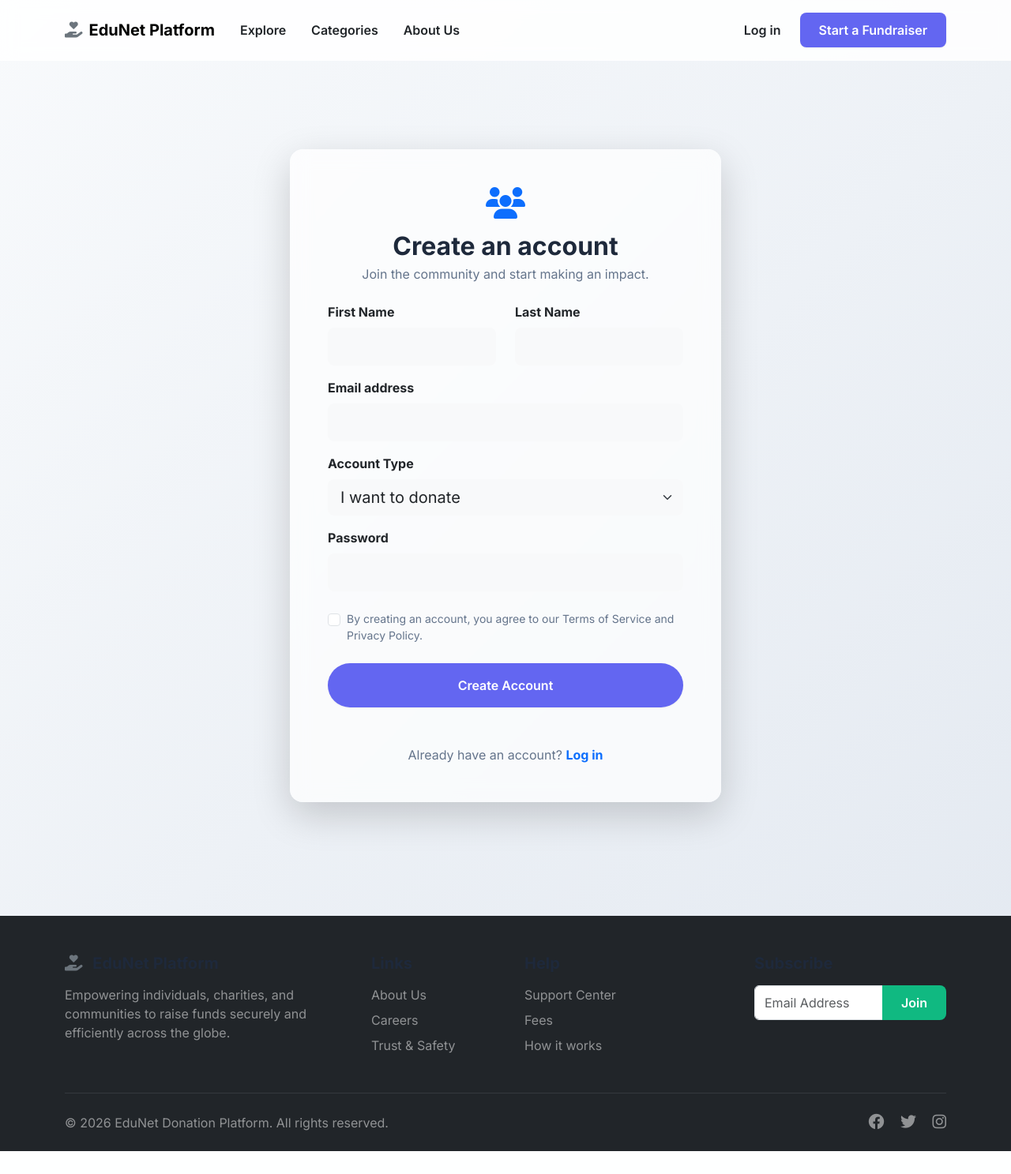
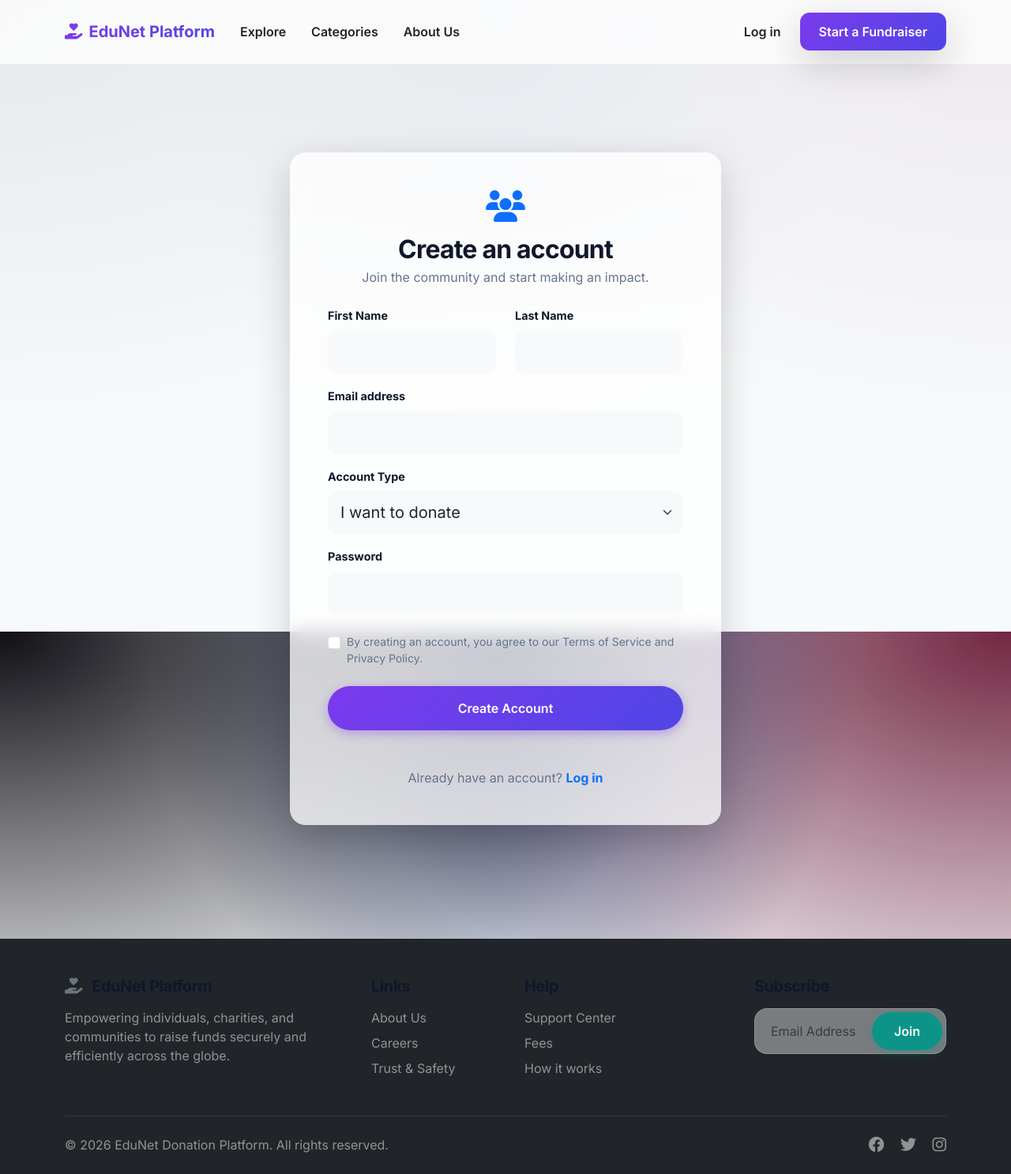
Before and after one commit to sonaji94/All-in-One-Donation-System, a Django app: page /register/ in a window 1280 px wide. Shown: the whole page at 79% size. Before the commit the page ends 1458 px from the top, so only its background shows below. Run offline with Django 5.2, Linux system fonts and the light colour scheme; parts of the project's set-up code (start-up, migrations or seed data) failed here and were passed over.

Commit message:
By SonajiPawar1

```diff
--- a/static/css/styles.css
+++ b/static/css/styles.css
@@ -1,24 +1,44 @@
 :root {
-  --primary: #6366f1;
-  --primary-hover: #4f46e5;
-  --secondary: #10b981;
+  --primary: #7c3aed;
+  --primary-hover: #6d28d9;
+  --secondary: #0d9488;
+  --accent: #f43f5e;
+  --bg-home: #f8fafc;
   --bg-gradient: linear-gradient(135deg, #f8fafc 0%, #e2e8f0 100%);
-  --text-dark: #1e293b;
+  --text-dark: #0f172a;
   --text-light: #64748b;
-  --glass-bg: rgba(255, 255, 255, 0.7);
-  --glass-border: rgba(255, 255, 255, 0.2);
+  --glass-bg: rgba(255, 255, 255, 0.75);
+  --glass-border: rgba(255, 255, 255, 0.4);
   --shadow-sm: 0 1px 2px 0 rgba(0, 0, 0, 0.05);
   --shadow-md: 0 4px 6px -1px rgba(0, 0, 0, 0.1), 0 2px 4px -1px rgba(0, 0, 0, 0.06);
   --shadow-lg: 0 10px 15px -3px rgba(0, 0, 0, 0.1), 0 4px 6px -2px rgba(0, 0, 0, 0.05);
+  --shadow-xl: 0 20px 25px -5px rgba(0, 0, 0, 0.1), 0 10px 10px -5px rgba(0, 0, 0, 0.04);
 }
 
 body {
     font-family: 'Inter', sans-serif;
-    background: var(--bg-gradient);
+    background-color: var(--bg-home);
+    background-image:
+        radial-gradient(at 0% 0%, hsla(253,16%,7%,1) 0, transparent 50%),
+        radial-gradient(at 50% 0%, hsla(225,39%,30%,1) 0, transparent 50%),
+        radial-gradient(at 100% 0%, hsla(339,49%,30%,1) 0, transparent 50%);
+    background-attachment: fixed;
+    background-size: cover;
     color: var(--text-dark);
     min-height: 100vh;
     display: flex;
     flex-direction: column;
+}
+
+body::before {
+    content: "";
+    position: fixed;
+    top: 0;
+    left: 0;
+    width: 100%;
+    height: 100%;
+    background: rgba(248, 250, 252, 0.92);
+    z-index: -2;
 }
 
 main {
@@ -31,87 +51,108 @@ main {
     backdrop-filter: blur(12px);
     -webkit-backdrop-filter: blur(12px);
     border: 1px solid var(--glass-border);
-    border-radius: 16px;
-    box-shadow: var(--shadow-lg);
+    border-radius: 20px;
+    box-shadow: var(--shadow-xl);
 }
 
 .glass-nav {
-    background: rgba(255, 255, 255, 0.85);
-    backdrop-filter: blur(10px);
+    background: rgba(255, 255, 255, 0.75);
+    backdrop-filter: blur(16px);
+    -webkit-backdrop-filter: blur(16px);
     border-bottom: 1px solid var(--glass-border);
 }
 
 /* Buttons */
 .btn-primary-custom {
-    background-color: var(--primary);
+    background: linear-gradient(135deg, var(--primary) 0%, #4f46e5 100%);
     color: white;
     border: none;
-    border-radius: 8px;
-    padding: 10px 24px;
+    border-radius: 12px;
+    padding: 12px 28px;
     font-weight: 600;
-    transition: all 0.3s ease;
-    box-shadow: var(--shadow-sm);
+    transition: all 0.3s cubic-bezier(0.4, 0, 0.2, 1);
+    box-shadow: 0 4px 14px 0 rgba(124, 58, 237, 0.39);
 }
 
 .btn-primary-custom:hover {
-    background-color: var(--primary-hover);
-    transform: translateY(-2px);
-    box-shadow: var(--shadow-md);
+    background: linear-gradient(135deg, var(--primary-hover) 0%, #4338ca 100%);
+    transform: translateY(-2px) scale(1.02);
+    box-shadow: 0 6px 20px rgba(124, 58, 237, 0.45);
     color: white;
 }
 
 .btn-secondary-custom {
-    background-color: var(--secondary);
+    background: linear-gradient(135deg, var(--secondary) 0%, #0d9488 100%);
     color: white;
     border: none;
-    border-radius: 8px;
-    padding: 10px 24px;
+    border-radius: 12px;
+    padding: 12px 28px;
     font-weight: 600;
     transition: all 0.3s ease;
+    box-shadow: 0 4px 14px 0 rgba(13, 148, 136, 0.3);
 }
 
 .btn-secondary-custom:hover {
-    background-color: #059669;
+    background: linear-gradient(135deg, #0f766e 0%, #0d9488 100%);
     transform: translateY(-2px);
+    box-shadow: 0 6px 20px rgba(13, 148, 136, 0.4);
     color: white;
 }
 
 /* Campaign Cards */
 .campaign-card {
     transition: all 0.4s cubic-bezier(0.4, 0, 0.2, 1);
-    border: none;
+    border: 1px solid var(--glass-border);
     overflow: hidden;
-    border-radius: 16px;
-    background: white;
+    border-radius: 24px;
+    background: var(--glass-bg);
+    backdrop-filter: blur(8px);
 }
 
 .campaign-card:hover {
-    transform: translateY(-8px);
-    box-shadow: var(--shadow-lg);
+    transform: translateY(-12px);
+    box-shadow: var(--shadow-xl);
+    border-color: rgba(124, 58, 237, 0.3);
 }
 
 .campaign-image {
-    height: 200px;
+    height: 220px;
     object-fit: cover;
     width: 100%;
+    transition: transform 0.5s ease;
+}
+
+.campaign-card:hover .campaign-image {
+    transform: scale(1.05);
 }
 
 .progress-custom {
-    height: 10px;
-    border-radius: 5px;
-    background-color: #e2e8f0;
+    height: 12px;
+    border-radius: 6px;
+    background-color: #f1f5f9;
     overflow: hidden;
+    border: 1px solid #e2e8f0;
 }
 
 .progress-bar-custom {
-    background: linear-gradient(90deg, var(--secondary), #34d399);
-    border-radius: 5px;
+    background: linear-gradient(90deg, var(--primary), var(--secondary));
+    border-radius: 6px;
+    transition: width 1s ease-in-out;
 }
 
 /* Typography */
 h1, h2, h3, h4, h5, h6 {
-    font-weight: 700;
+    font-weight: 800;
     color: var(--text-dark);
+    letter-spacing: -0.025em;
+}
+
+.text-primary-custom {
+    color: var(--primary);
+    background: linear-gradient(to right, var(--primary), #4f46e5);
+    -webkit-background-clip: text;
+    background-clip: text;
+    -webkit-text-fill-color: transparent;
 }
 
 .text-muted-custom {
@@ -120,7 +161,7 @@ h1, h2, h3, h4, h5, h6 {
 
 /* Hero Section */
 .hero-section {
-    padding: 100px 0;
+    padding: 120px 0;
     position: relative;
     overflow: hidden;
 }
@@ -128,22 +169,89 @@ h1, h2, h3, h4, h5, h6 {
 .hero-shape {
     position: absolute;
     border-radius: 50%;
-    filter: blur(80px);
+    filter: blur(100px);
     z-index: -1;
+    opacity: 0.6;
 }
 
 .shape-1 {
-    width: 400px;
-    height: 400px;
-    background: rgba(99, 102, 241, 0.3);
-    top: -100px;
+    width: 500px;
+    height: 500px;
+    background: rgba(124, 58, 237, 0.2);
+    top: -150px;
     left: -100px;
 }
 
 .shape-2 {
+    width: 400px;
+    height: 400px;
+    background: rgba(13, 148, 136, 0.15);
+    bottom: -100px;
+    right: -50px;
+}
+
+.shape-3 {
     width: 300px;
     height: 300px;
-    background: rgba(16, 185, 129, 0.3);
-    bottom: -50px;
-    right: -50px;
+    background: rgba(244, 63, 94, 0.1);
+    top: 20%;
+    right: 15%;
 }
+
+/* Form Styles */
+.form-control, .form-select {
+    border-radius: 12px;
+    padding: 12px 16px;
+    border: 1px solid #e2e8f0;
+    background-color: #f8fafc;
+    transition: all 0.3s ease;
+}
+
+.form-control:focus, .form-select:focus {
+    background-color: white;
+    border-color: var(--primary);
+    box-shadow: 0 0 0 4px rgba(124, 58, 237, 0.1);
+    outline: none;
+}
+
+.form-label {
+    font-weight: 600;
+    color: var(--text-dark);
+    margin-bottom: 0.5rem;
+    font-size: 0.9rem;
+}
+
+.input-group-text {
+    border-radius: 12px 0 0 12px;
+    background-color: #f1f5f9;
+    border: 1px solid #e2e8f0;
+}
+
+.input-group .form-control {
+    border-radius: 0 12px 12px 0;
+}
+
+/* More Button Flavors */
+.btn-outline-custom {
+    border: 2px solid var(--primary);
+    color: var(--primary);
+    background: transparent;
+    border-radius: 12px;
+    padding: 10px 24px;
+    font-weight: 600;
+    transition: all 0.3s ease;
+}
+
+.btn-outline-custom:hover {
+    background: var(--primary);
+    color: white;
+    transform: translateY(-2px);
+    box-shadow: 0 4px 14px 0 rgba(124, 58, 237, 0.3);
+}
+
+.glass-panel-light {
+    background: rgba(255, 255, 255, 0.4);
+    backdrop-filter: blur(8px);
+    border: 1px solid rgba(255, 255, 255, 0.2);
+    border-radius: 16px;
+}
--- a/templates/base.html
+++ b/templates/base.html
@@ -58,7 +58,7 @@
                         </div>
                     {% else %}
                         <a href="/login" class="nav-link fw-semibold me-4 text-dark d-none d-lg-block">Log in</a>
-                        <a href="/register" class="btn btn-primary-custom">Start a Fundraiser</a>
+                        <a href="/register" class="btn btn-primary-custom px-4 shadow-lg">Start a Fundraiser</a>
                     {% endif %}
                 </div>
             </div>
@@ -108,9 +108,9 @@
                 </div>
                 <div class="col-md-3 mb-4">
                     <h5 class="fw-bold mb-3">Subscribe</h5>
-                    <div class="input-group mb-3">
-                        <input type="email" class="form-control" placeholder="Email Address" aria-label="Email">
-                        <button class="btn btn-secondary-custom" type="button">Join</button>
+                    <div class="input-group mb-3 glass-panel-light p-1">
+                        <input type="email" class="form-control border-0 bg-transparent text-white" placeholder="Email Address" style="color: white !important;">
+                        <button class="btn btn-secondary-custom rounded-pill" type="button">Join</button>
                     </div>
                 </div>
             </div>
```
